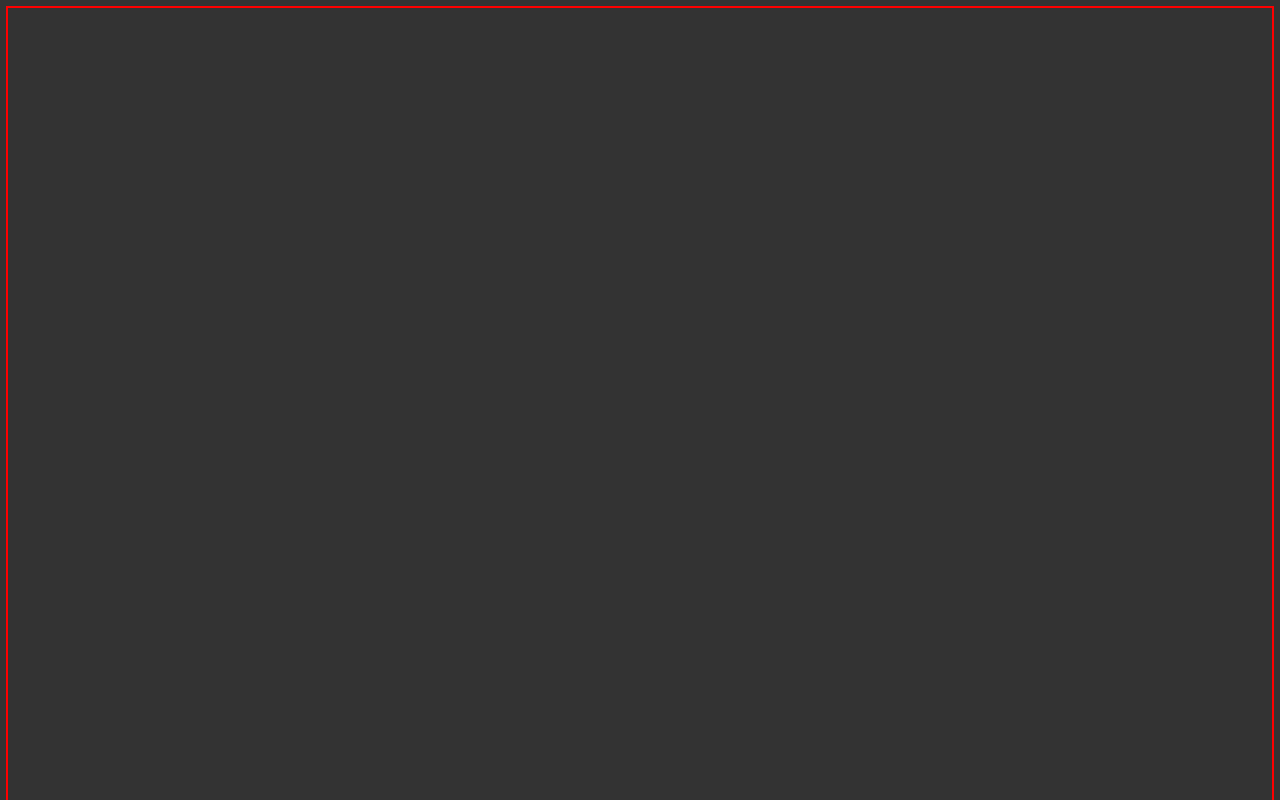
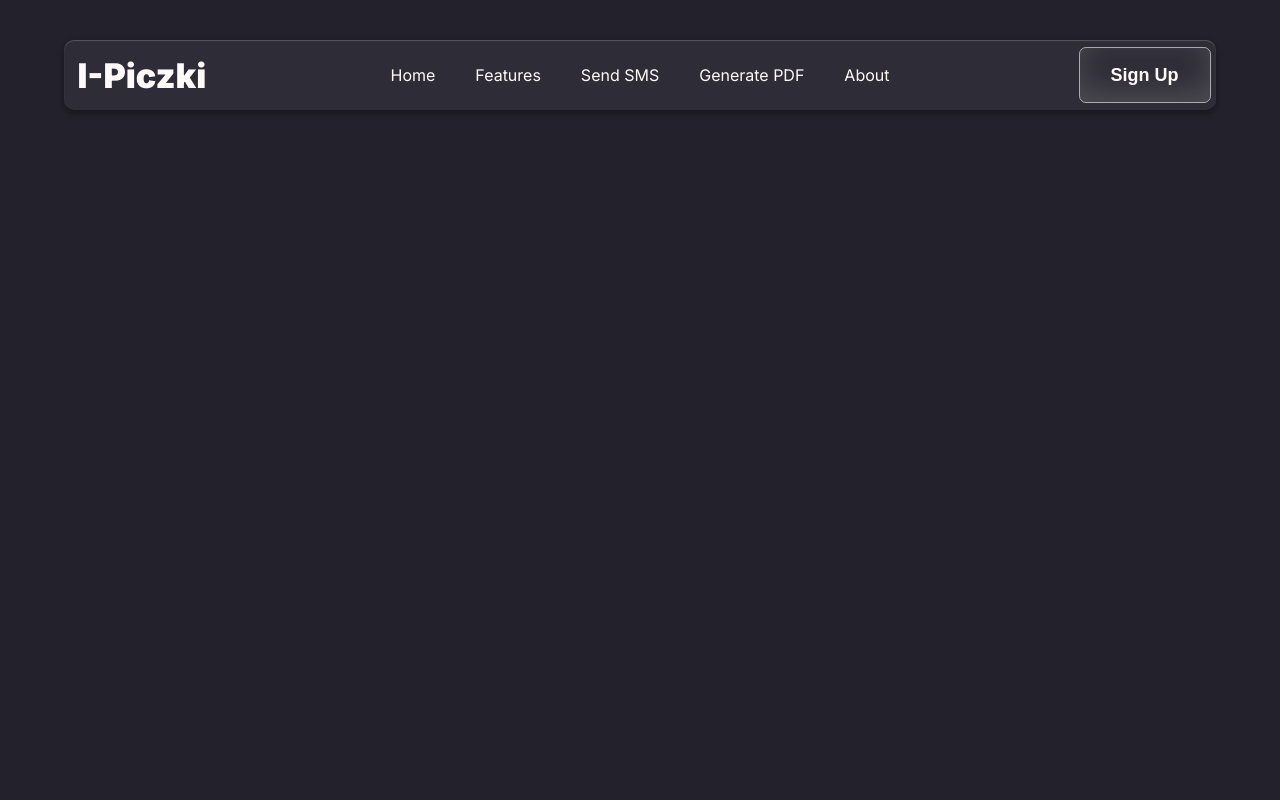
Before and after one commit to risenovsky13/IP-Team, a React (Vite) app: page / in a window 1280 px wide. Shown: the top 800 px of the page. Built offline with nearby package versions, Linux system fonts and the light colour scheme.

Commit message:
add navigation bar. In progress

```diff
--- a/src/App.jsx
+++ b/src/App.jsx
@@ -1,9 +1,13 @@
+import NavBar from "./components/NavBar";
 import "./index.css";
 
 function App() {
 	return (
 		<>
-			<div></div>
+
+				<NavBar/>
+
+
 		</>
 	);
 }
--- /dev/null
+++ b/src/components/NavBar.jsx
@@ -0,0 +1,19 @@
+import style from "./NavBar.module.css";
+
+export default function NavBar() {
+    return (
+        <>
+            <div className={style.navbar_container}>
+                <span id={style.logo}>I-Piczki</span>
+                <span className={style.links_container}>
+                    <a href="#" className={style.links}>Home</a>
+                    <a href="#" className={style.links}>Features</a>
+                    <a href="#" className={style.links}>Send SMS</a>
+                    <a href="#" className={style.links}>Generate PDF</a>
+                    <a href="#" className={style.links}>About</a>
+                </span>
+                <button className={style.sign_in_button}>Sign Up</button>
+            </div>
+        </>
+    );
+}
--- /dev/null
+++ b/src/components/NavBar.module.css
@@ -0,0 +1,61 @@
+.navbar_container {
+    font-family: "Inter", sans-serif;
+    color: snow;
+    /* outline: 2px solid green; */
+    height: 70px;
+    width: 90vw;
+    margin: 0 auto;
+    margin-top: 40px;
+    align-items: center;
+    display: flex;
+    justify-content: center;
+    align-items: center;
+    border-radius: 10px;
+    background: rgba(255, 255, 255, 0.05);
+    box-shadow: 0 0 5px hsla(0, 0%, 0%, 0.2), 0 5px 5px hsla(0, 0%, 0%, 0.2),
+                inset 0 1px 1px  hsla(0, 0%, 100%, 0.2);
+
+
+}
+
+#logo {
+    /* outline: 2px solid lightblue; */
+    width: 130px;
+    height: 60px;
+    position: absolute;
+    left: 6%;
+    display: flex;
+    align-items: center;
+    justify-content: center;
+    font-size: 34px;
+    font-weight: 900;
+}
+.links_container {
+    margin: 0 auto;
+    gap: 20px;
+
+}
+.links {
+    margin: 0 20px 0 20px;
+    text-decoration: none;
+    background: none;
+    color: snow;
+}
+
+.sign_in_button {
+    background: none;
+    border: none;
+    outline: 1px solid rgba(255, 255, 255, 0.6) ;
+    height: 54px;
+    width: 130px;
+    position: absolute;
+    right: 5.5%;
+    display: flex;
+    align-items: center;
+    justify-content: center;
+    font-size: 18px;
+    border-radius: 6px;
+    font-weight: 600;
+    color: snow;
+    box-shadow: inset 0 -10px 30px hsla(0, 0%, 100%, 0.15);
+}
--- a/src/index.css
+++ b/src/index.css
@@ -1,26 +1,25 @@
 @import url("https://fonts.googleapis.com/css2?family=Quicksand:wght@400;700&family=Roboto+Condensed:wght@400;700&display=swap");
+@import url('https://fonts.googleapis.com/css2?family=Inter:wght@100..900&display=swap');
 
-* {
+/* * {
+
     box-sizing: border-box;
-}
+} */
 
 html {
+	margin: 0;
+	padding: 0;
 
     font-family: "Quicksand", sans-serif;
     line-height: 1.5;
 
     color: #ebe7ef;
-	background: hsl(0, 0%, 20%);
+    background: hsl(252, 13%, 15%);
 
     font-synthesis: none;
     text-rendering: optimizeLegibility;
     -webkit-font-smoothing: antialiased;
     -moz-osx-font-smoothing: grayscale;
     -webkit-text-size-adjust: 100%;
-	min-height: 60rem;
+    /* min-height: 60rem; */
 }
-
-div {
-	outline: 2px solid red;
-	height: 60rem;
-}
```
Lines whose indentation alone changed are shown as unchanged.
